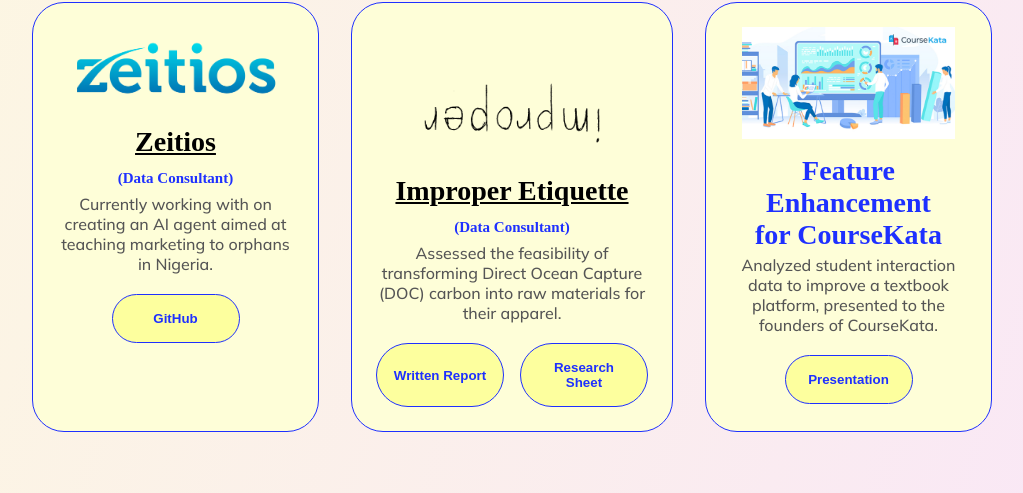
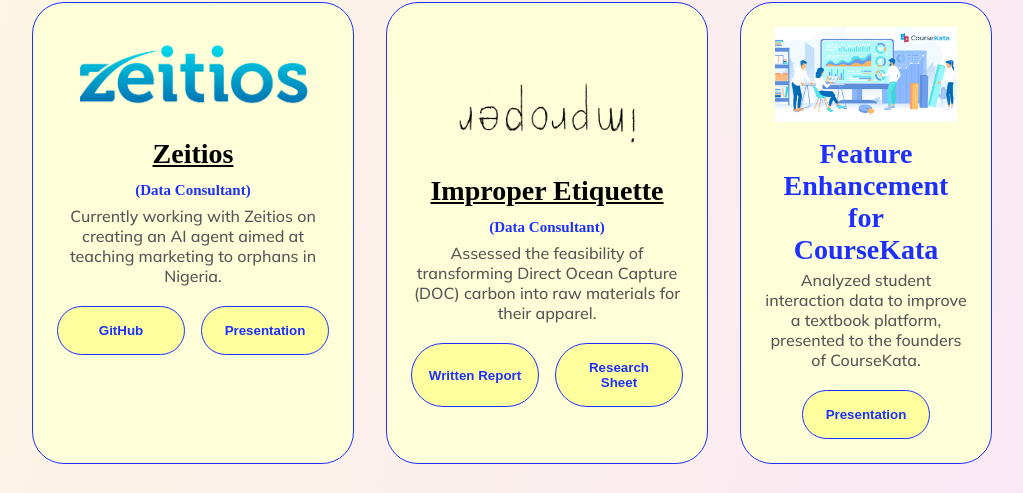
Before and after one commit to aidannguyen23/Personal-Portfolio, a plain HTML site: page index.html in a window 1280 px wide. Shown: the part 1804-2297 px from the top of the page, without its empty margins (128-1151 px from the left). Drawn offline with Linux system fonts and the light colour scheme; a web font is replaced by a local one.

Commit message:
Updated Zeitios Presentation

```diff
--- a/index.html
+++ b/index.html
@@ -109,12 +109,16 @@
               <a href="https://zeitios.com" style="text-decoration: underline;">Zeitios</a>
               <p></p> <span style="font-size: 15px;">(Data Consultant)</span></h2>
             <br>
-            <p> Currently working with  on creating an AI agent aimed at teaching marketing to orphans in Nigeria. </p>
+            <p> Currently working with Zeitios on creating an AI agent aimed at teaching marketing to orphans in Nigeria. </p>
             <br>
             <div class="btn-container">
               <button class="btn btn-color-2 project-btn" onclick="location.href='https://github.com/anshulkc/zeitios'">
               GitHub
               </button>
+              <button class="btn btn-color-2 project-btn" onclick="location.href='https://docs.google.com/presentation/d/1SN8chuozfrc7OfwlnXLg0wRg6TRCo-KFwD6n7qRWhao/edit?usp=sharing'">
+                Presentation
+              </button>
+
             </div>
           </div> <!-- Project 5 Ends Here -->
 
```
